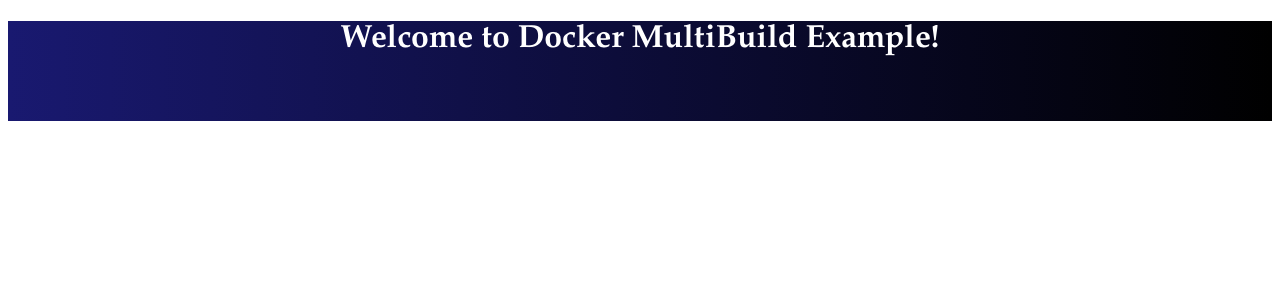
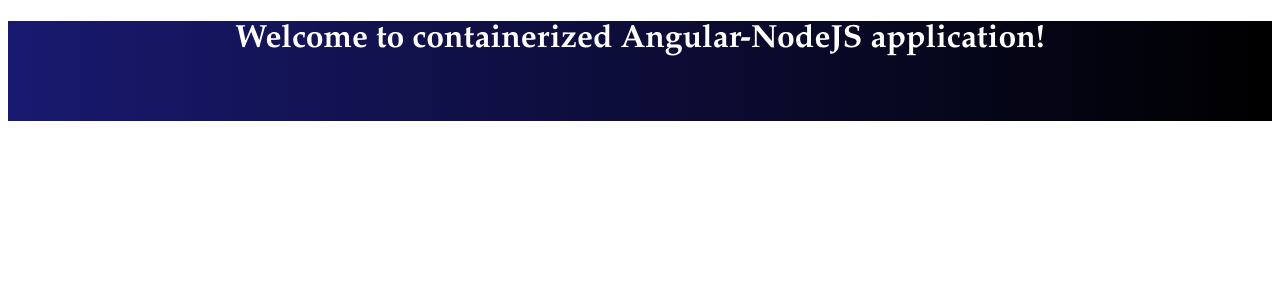
Before and after one commit to cerulean-canvas/Angular-NodeJS, an Angular app in the folder appfiles/: page / in a window 1280 px wide. Shown: the top 300 px of the page. Built offline with nearby package versions, Linux system fonts and the light colour scheme.

Commit message:
Update app.component.ts

```diff
--- a/appfiles/src/app/app.component.ts
+++ b/appfiles/src/app/app.component.ts
@@ -6,5 +6,5 @@
   styleUrls: ['./app.component.css']
 })
 export class AppComponent {
-  title = 'Docker MultiBuild Example';
+  title = 'containerized Angular-NodeJS application';
 }
```
